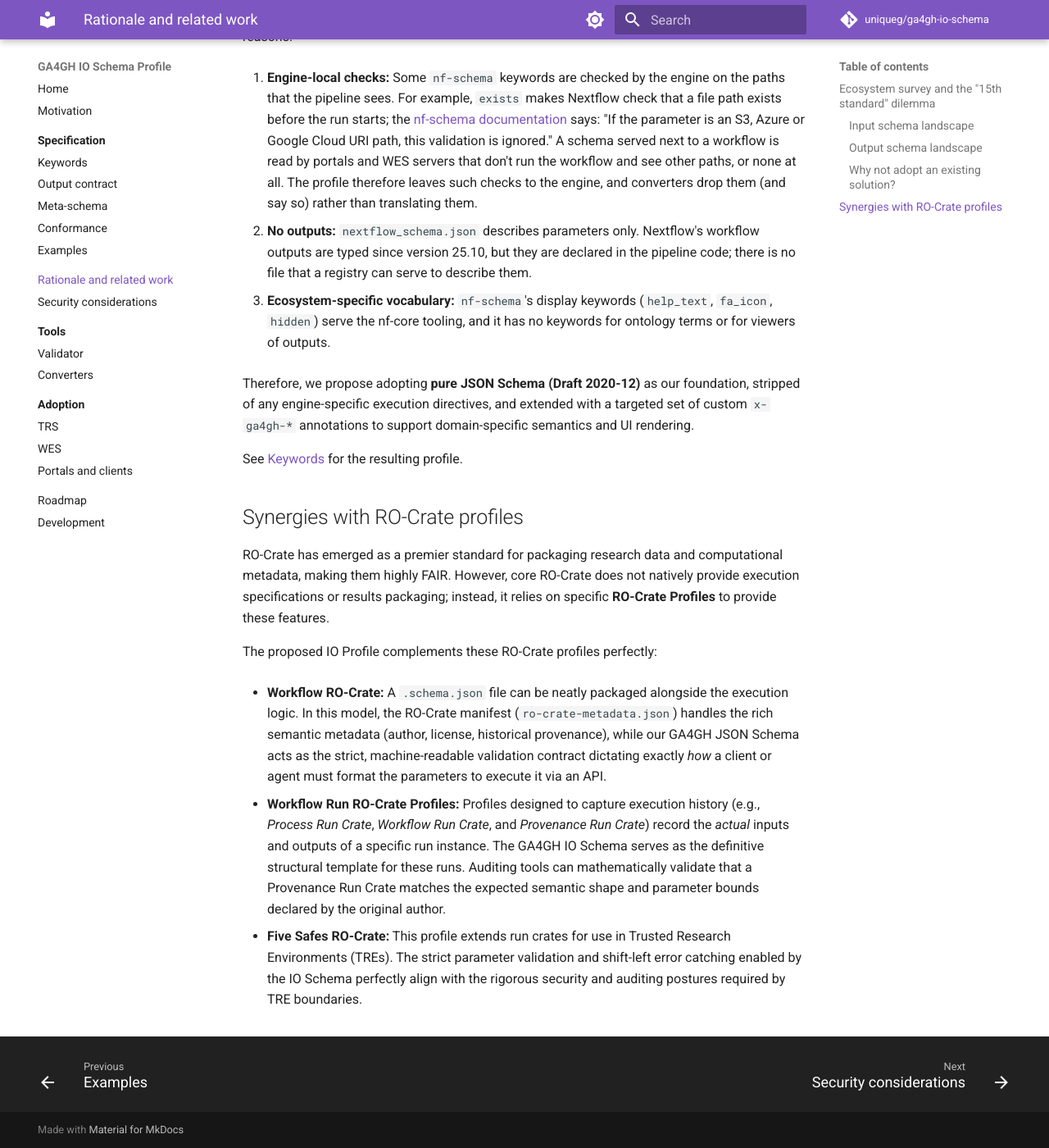
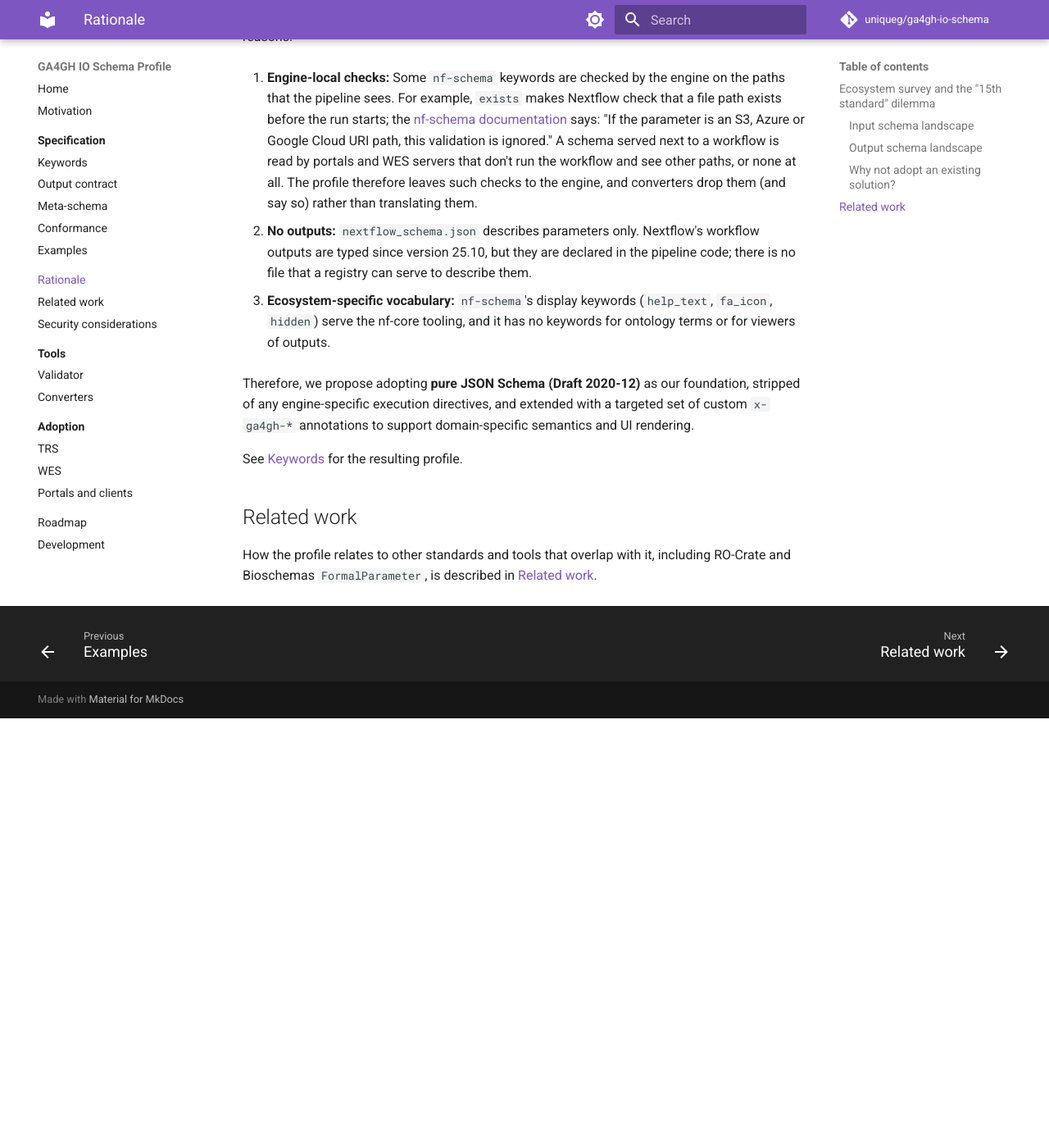
Before and after one commit to uniqueg/ga4gh-io-schema, an MkDocs documentation site: the page built from docs/rationale.md, in a window 1280 px wide and 1400 px high, scrolled down 2174 px. Shown: the whole window at 82% size. Built offline with MkDocs 1.6.1 and Material for MkDocs 9.7.7, drawn with Linux system fonts in a browser that asks for light colours; comment, search, counter and statistics services are not loaded; after the commit the page ends 3050 px from its top, so only the background shows below that; some of the changed text lies outside the part shown.

Commit message:
docs: cover related work
Add a related-work page with one section per overlapping standard or
tool: WES#226, the Nextflow pipeline spec (nextflow#6900), Bioschemas
FormalParameter and RO-Crate, MCP tools, OGC API Processes, cwl-utils,
Galaxy tool parameter schemas, bio.tools, APE/Workflomics,
WorkflowHub, Frictionless Table Schema and Croissant. Each says where
it overlaps, how it differs and whether the profile adopts, maps,
converges or differs, with sources checked in November 2026.

The RO-Crate section of the rationale becomes a mapping table to
FormalParameter, so that crates are generated from the IO schema
instead of being a second I/O layer. A note describes how to derive
MCP inputSchema and outputSchema from an IO schema.

Co-Authored-By: Claude Opus 5.5 <noreply@anthropic.com>
Claude-Session: https://claude.ai/code/session_011FSoqMpmDCfbACLj3uy6xV

```diff
--- a/docs/rationale.md
+++ b/docs/rationale.md
@@ -1,4 +1,4 @@
-# Rationale and related work
+# Rationale
 
 ## Ecosystem survey and the "15th standard" dilemma
 
@@ -49,14 +49,8 @@ Therefore, we propose adopting **pure JSON Schema (Draft 2020-12)** as our found
 
 See [Keywords](specification/keywords.md) for the resulting profile.
 
-## Synergies with RO-Crate profiles
+## Related work
 
-RO-Crate has emerged as a premier standard for packaging research data and computational metadata, making them highly FAIR. However, core RO-Crate does not natively provide execution specifications or results packaging; instead, it relies on specific **RO-Crate Profiles** to provide these features.
-
-The proposed IO Profile complements these RO-Crate profiles perfectly:
-
-* **Workflow RO-Crate:** A `.schema.json` file can be neatly packaged alongside the execution logic. In this model, the RO-Crate manifest (`ro-crate-metadata.json`) handles the rich semantic metadata (author, license, historical provenance), while our GA4GH JSON Schema acts as the strict, machine-readable validation contract dictating exactly *how* a client or agent must format the parameters to execute it via an API.
-
-* **Workflow Run RO-Crate Profiles:** Profiles designed to capture execution history (e.g., *Process Run Crate*, *Workflow Run Crate*, and *Provenance Run Crate*) record the *actual* inputs and outputs of a specific run instance. The GA4GH IO Schema serves as the definitive structural template for these runs. Auditing tools can mathematically validate that a Provenance Run Crate matches the expected semantic shape and parameter bounds declared by the original author.
-
-* **Five Safes RO-Crate:** This profile extends run crates for use in Trusted Research Environments (TREs). The strict parameter validation and shift-left error catching enabled by the IO Schema perfectly align with the rigorous security and auditing postures required by TRE boundaries.
+How the profile relates to other standards and tools that overlap with it,
+including RO-Crate and Bioschemas `FormalParameter`, is described in
+[Related work](related-work.md).
--- a/mkdocs.yml
+++ b/mkdocs.yml
@@ -96,7 +96,8 @@ nav:
       - Meta-schema: specification/meta-schema.md
       - Conformance: specification/conformance.md
       - Examples: specification/examples.md
-  - Rationale and related work: rationale.md
+  - Rationale: rationale.md
+  - Related work: related-work.md
   - Security considerations: security.md
   - Tools:
       - tools/index.md
```
Also changed, not shown: README.md (+2 -1 lines), docs/index.md (+4 -2 lines), docs/related-work.md (added, +128 -0 lines), docs/specification/index.md (+2 -2 lines).
